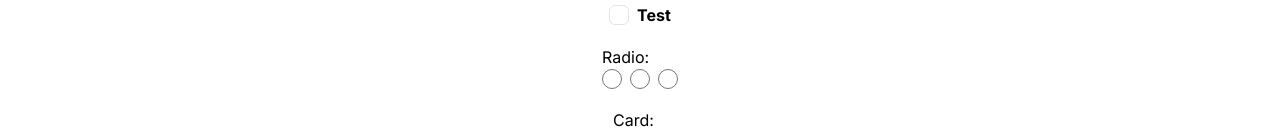
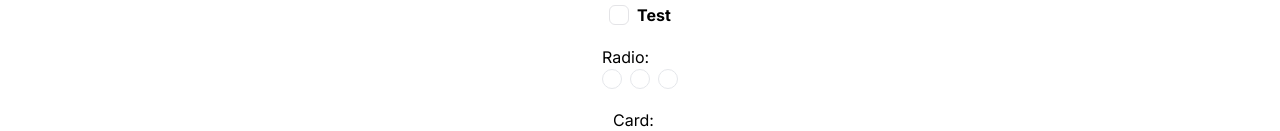
Before and after one commit to DeveloperMatheus/rice-n-beans, a Next.js app: page / in a window 1280 px wide. Shown: the part 400-531 px from the top of the page. Built offline with nearby package versions, Linux system fonts and the light colour scheme.

Commit message:
refactor radio button

```diff
--- a/src/app/globals.css
+++ b/src/app/globals.css
@@ -8,3 +8,6 @@
   background-position: right 0.7rem center;
   background-repeat: no-repeat;
 }
+
+/* .form__range::-webkit-slider-runnable-track {
+} */
--- a/src/app/page.tsx
+++ b/src/app/page.tsx
@@ -48,9 +48,18 @@ export default function Home() {
       <div>
         <h2>Radio:</h2>
         <div className="flex flex-row items-center justify-center space-x-2">
-          <FormRadio name="test" />
-          <FormRadio name="test" />
-          <FormRadio name="test" />
+          <FormRadio
+            name="test"
+            className="relative checked:before:absolute checked:before:-translate-y-1/2 checked:before:-translate-x-1/2 checked:before:top-1/2 checked:before:left-1/2  checked:before:content-[''] checked:before:w-[0.62rem] checked:before:h-[0.62rem] checked:before:rounded-full checked:before:bg-black"
+          />
+          <FormRadio
+            name="test"
+            className="relative checked:before:absolute checked:before:-translate-y-1/2 checked:before:-translate-x-1/2 checked:before:top-1/2 checked:before:left-1/2  checked:before:content-[''] checked:before:w-[0.62rem] checked:before:h-[0.62rem] checked:before:rounded-full checked:before:bg-black"
+          />
+          <FormRadio
+            name="test"
+            className="relative checked:before:absolute checked:before:-translate-y-1/2 checked:before:-translate-x-1/2 checked:before:top-1/2 checked:before:left-1/2  checked:before:content-[''] checked:before:w-[0.62rem] checked:before:h-[0.62rem] checked:before:rounded-full checked:before:bg-black"
+          />
         </div>
       </div>
 
@@ -73,6 +82,14 @@ export default function Home() {
         <FormSwitch />
         <FormSwitch />
       </div>
+
+      {/* <div className="space-x-4">
+        <h2>Range:</h2>
+        <input
+          type="range"
+          className="appearance-none bg-purple-950 rounded-full h-2"
+        />
+      </div> */}
     </main>
   );
 }
--- a/src/components/Form/FormRadio/styles.ts
+++ b/src/components/Form/FormRadio/styles.ts
@@ -1,5 +1,5 @@
 import { cva } from "class-variance-authority";
 
 export const radioStyles = cva(
-  "w-5 h-5 accent-black dark:accent-white disabled:cursor-not-allowed disabled:opacity-50"
+  "appearance-none w-5 h-5 border rounded-full disabled:cursor-not-allowed disabled:opacity-50"
 );
```
